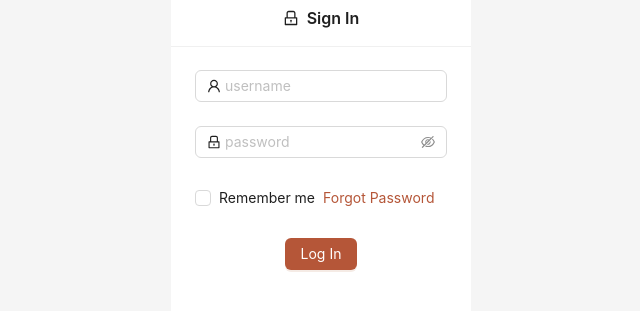
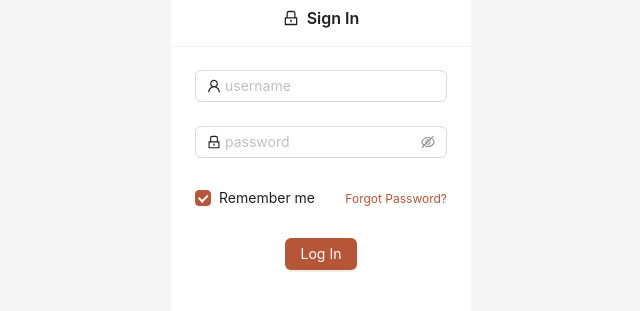
Before and after one commit to Janna007/Ecom-frontend, a React (Vite) app: page / in a window 1280 px wide. Shown: the part 273-584 px from the top of the page, without its empty margins (319-959 px from the left). Built offline with nearby package versions, Linux system fonts and the light colour scheme.

Commit message:
Implement login form validation

```diff
--- a/src/pages/login/login.tsx
+++ b/src/pages/login/login.tsx
@@ -1,59 +1,101 @@
-import { Button, Card, Checkbox, Form, Input, Layout, Space } from "antd"
-import { LockOutlined, UserOutlined } from '@ant-design/icons';
-import logo from '../../assets/logo-pizza.svg'
+import { Button, Card, Checkbox, Flex, Form, Input, Layout, Space } from "antd";
+import { LockOutlined, UserOutlined } from "@ant-design/icons";
+import logo from "../../assets/logo-pizza.svg";
 
+type FieldType = {
+  email?: string;
+  password?: string;
+  remember?: string;
+};
 
 function Login() {
   return (
-    <Layout style={{height:'100vh',display:"flex",justifyContent:"center",alignItems:"center"}}>
+    <Layout
+      style={{
+        height: "100vh",
+        display: "flex",
+        justifyContent: "center",
+        alignItems: "center",
+      }}
+    >
       <Space direction="vertical">
-      <Layout.Content style={{display:"flex",justifyContent:"center",gap:30}}>
+        <Layout.Content
+          style={{ display: "flex", justifyContent: "center", gap: 30 }}
+        >
           <h1>ovion</h1>
           <img src={logo} style={{ width: 35, height: 35 }} alt="logo" />
-
         </Layout.Content>
 
         <Card
-        style={{ width: 300 ,borderRadius:0,borderWidth:0,boxShadow:'none' }}
+          style={{
+            width: 300,
+            borderRadius: 0,
+            borderWidth: 0,
+            boxShadow: "none",
+          }}
           title={
-            <Space style={{display:'flex',justifyContent:"center",alignItems:"center",width:"100%"}}>
+            <Space
+              style={{
+                display: "flex",
+                justifyContent: "center",
+                alignItems: "center",
+                width: "100%",
+              }}
+            >
               <LockOutlined />
               Sign In
             </Space>
           }
         >
-              <Form
-
+          <Form initialValues={{ remember: true }}>
+            <Form.Item<FieldType>
+              name="email"
+              rules={[
+                { required: true, message: "Please input your username!" },
+                { type: "email", message: "please enter a valid email" },
+              ]}
             >
-    <Form.Item>
               <Input prefix={<UserOutlined />} placeholder="username" />
             </Form.Item>
 
-    <Form.Item>
-        <Input.Password prefix={<LockOutlined />}  placeholder="password"/>
+            <Form.Item<FieldType>
+              name="password"
+              rules={[
+                { required: true, message: "Please input your password!" },
+              ]}
+            >
+              <Input.Password
+                prefix={<LockOutlined />}
+                placeholder="password"
+              />
             </Form.Item>
 
+            <Flex style={{ justifyContent: "space-between" }}>
+              <Form.Item<FieldType> name="remember" valuePropName="checked">
+                <Checkbox>Remember me</Checkbox>
+              </Form.Item>
+              <a style={{ paddingTop: "8px", fontSize: "12px" }} href="#">
+                Forgot Password?
+              </a>
+            </Flex>
 
-   <Form.Item >
-      <Checkbox>Remember me</Checkbox>
-      <a href="#">Forgot Password</a>
-    </Form.Item>
-
-
-    <Form.Item style={{display:"flex",justifyContent:'center',alignContent:'center',width:'100%'}}>
+            <Form.Item
+              style={{
+                display: "flex",
+                justifyContent: "center",
+                alignContent: "center",
+                width: "100%",
+              }}
+            >
               <Button type="primary" htmlType="submit">
                 Log In
               </Button>
             </Form.Item>
-
-
           </Form>
         </Card>
       </Space>
-
     </Layout>
-  )
+  );
 }
 
-
-export default Login
+export default Login;
```
Lines whose indentation alone changed are shown as unchanged.
